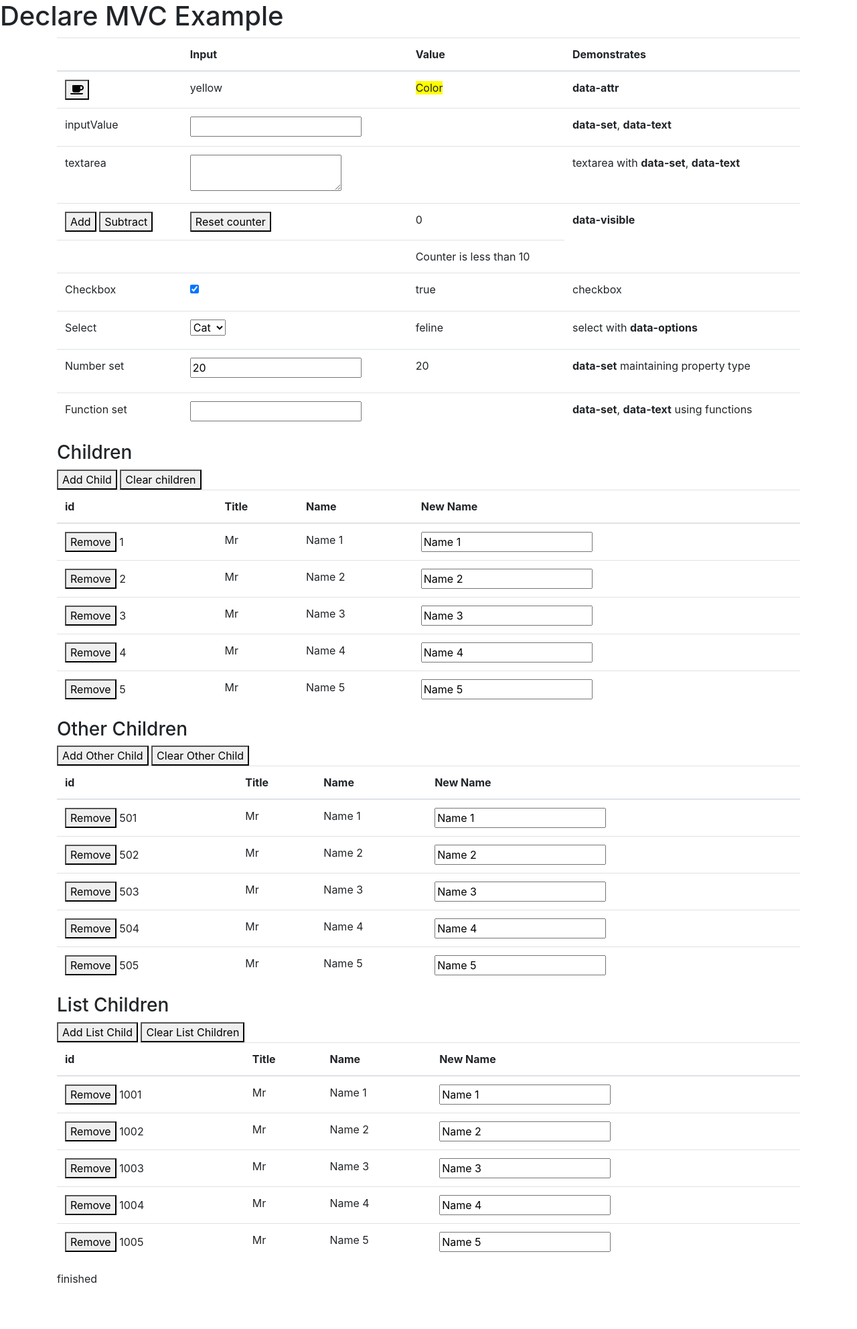
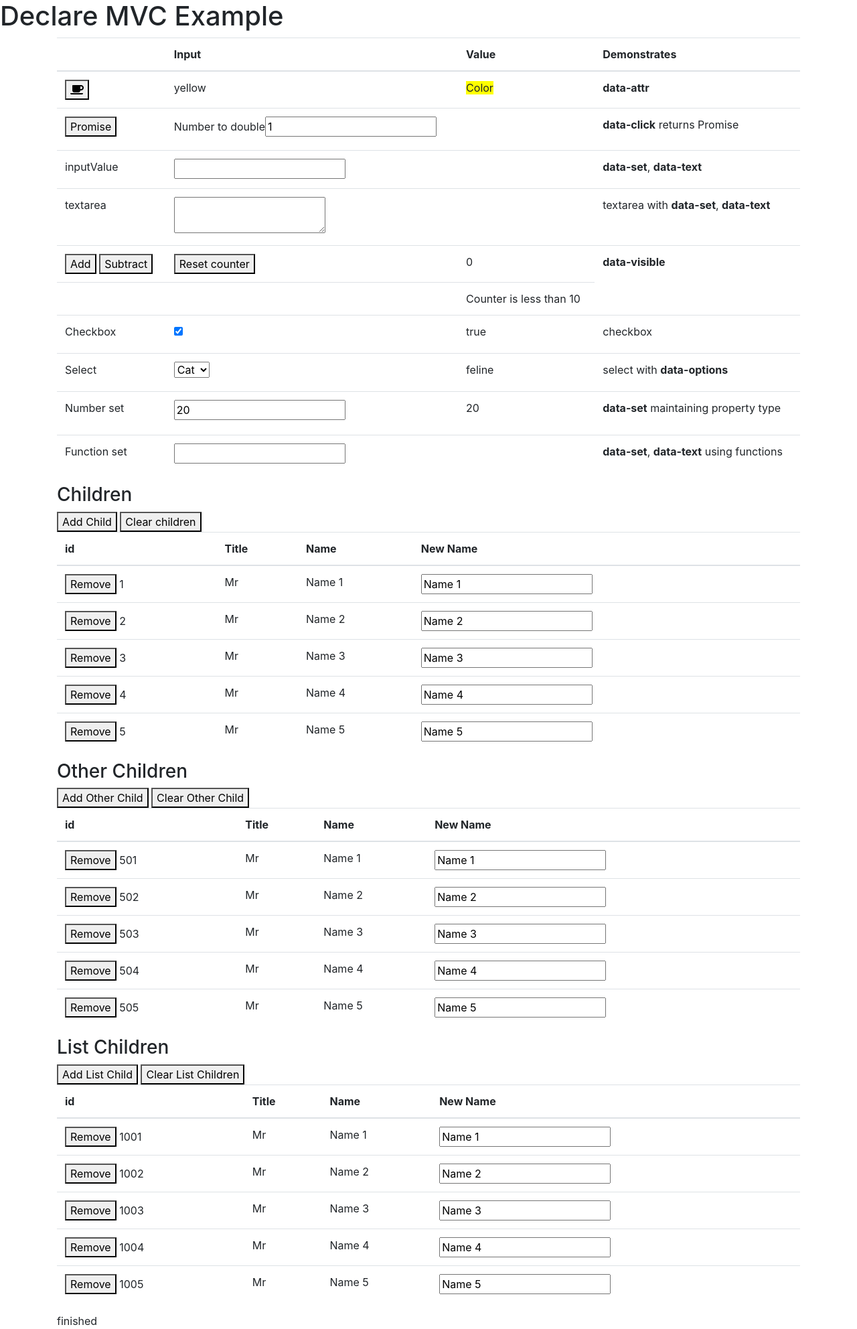
Before and after one commit to Martlark/DeclareMVC, a Flask app: page / in a window 1280 px wide. Shown: the top 1984 px of the page at 67% size. Before the commit the page ends 1915 px from the top, so only its background shows below. Run offline with Flask 2, Linux system fonts and the light colour scheme; some libraries are stand-ins or nearby versions.

Commit message:
1.0.3 Add promise resolve to data-click.

```diff
--- a/declare_mvc.js
+++ b/declare_mvc.js
@@ -8,13 +8,14 @@ version history
 14-Apr-2020 1.0.0
 14-Apr-2020 1.0.1 - improve error messages
 14-Apr-2020 1.0.2 - improve error handling
+14-Apr-2020 1.0.3 - use promise resolve after click
  */
 
 
 class DeclareMVC {
     constructor(props) {
         this.children = {};
-        this._version = '1.0.2';
+        this._version = '1.0.3';
         this._parentSelector = props || 'body';
         $(document).ready(() => this._start());
     }
@@ -131,9 +132,18 @@ class DeclareMVC {
             }
             const [_context, m] = this._dataGetContext(el.target, click, 'data-click');
             if (_context && m) {
-                if (!this._evalError(m, _context)) {
+                const value = this._evalError(m, _context);
+                Promise.resolve(value).then(() => {
                     this.mutated();
-                }
+                    let intervals = 5;
+                    const interval = setInterval(() => {
+                        this.mutated();
+                        intervals--;
+                        if (intervals <= 0) {
+                            clearInterval(interval);
+                        }
+                    }, 50);
+                });
             }
         });
     }
--- a/example_python/main.py
+++ b/example_python/main.py
@@ -1,5 +1,6 @@
 import os
 import random
+import time
 
 from flask import Flask, render_template, jsonify, request, current_app, send_from_directory
 
@@ -35,7 +36,13 @@ def testing_shutdown():
 
 @app.route('/cdn/<file_name>')
 def cdn_serve(file_name):
-    return send_from_directory( CDN_FOLDER, os.path.basename(file_name))
+    return send_from_directory(CDN_FOLDER, os.path.basename(file_name))
+
+
+@app.route('/ajax/<int:value>')
+def route_ajax(value):
+    time.sleep(0.2)
+    return str(value * 2)
 
 
 rand_check_number = random.randint(0, 9999999999)
--- a/example_python/static/index.js
+++ b/example_python/static/index.js
@@ -29,7 +29,9 @@ class ViewModel extends DeclareMVC {
         this.text_area = '';
         this.checkboxValue = false;
         this.select_value = 'feline';
+        this.ajax_value = '';
         this.funcValue = '';
+        this.number_to_double = 1;
         this.animals = [{value: 'dog', label: 'Dog'}, {value: 'feline', label: 'Cat'}];
         this.otherChildren = {};
         this.listChildren = [];
@@ -48,6 +50,10 @@ class ViewModel extends DeclareMVC {
                 $('#loading_finished').text('finished');
             });
         });
+    }
+
+    clickAjax(){
+        return $.ajax(`/ajax/${this.number_to_double}`).then(result=>this.ajax_value=result);
     }
 
     func(newValue) {
--- a/example_python/templates/index.html
+++ b/example_python/templates/index.html
@@ -35,6 +35,14 @@
             <td><span data-text="viewModel.titleColors[viewModel.titleAttrIndex]"></span></td>
             <td><span data-attr="titleAttributes" id="title">Color</span></td>
             <td><b>data-attr</b></td>
+        </tr>
+        <tr>
+            <td>
+                <button data-click="clickAjax()" id="ajax_click" title="calls ajax">Promise</button>
+            </td>
+            <td><label>Number to double<input data-set="number_to_double"></label></td>
+            <td><span data-text="ajax_value" id="ajax_value"></span></td>
+            <td><b>data-click</b> returns Promise</td>
         </tr>
         <tr>
             <td><label for="input_input">inputValue</label></td>
```
